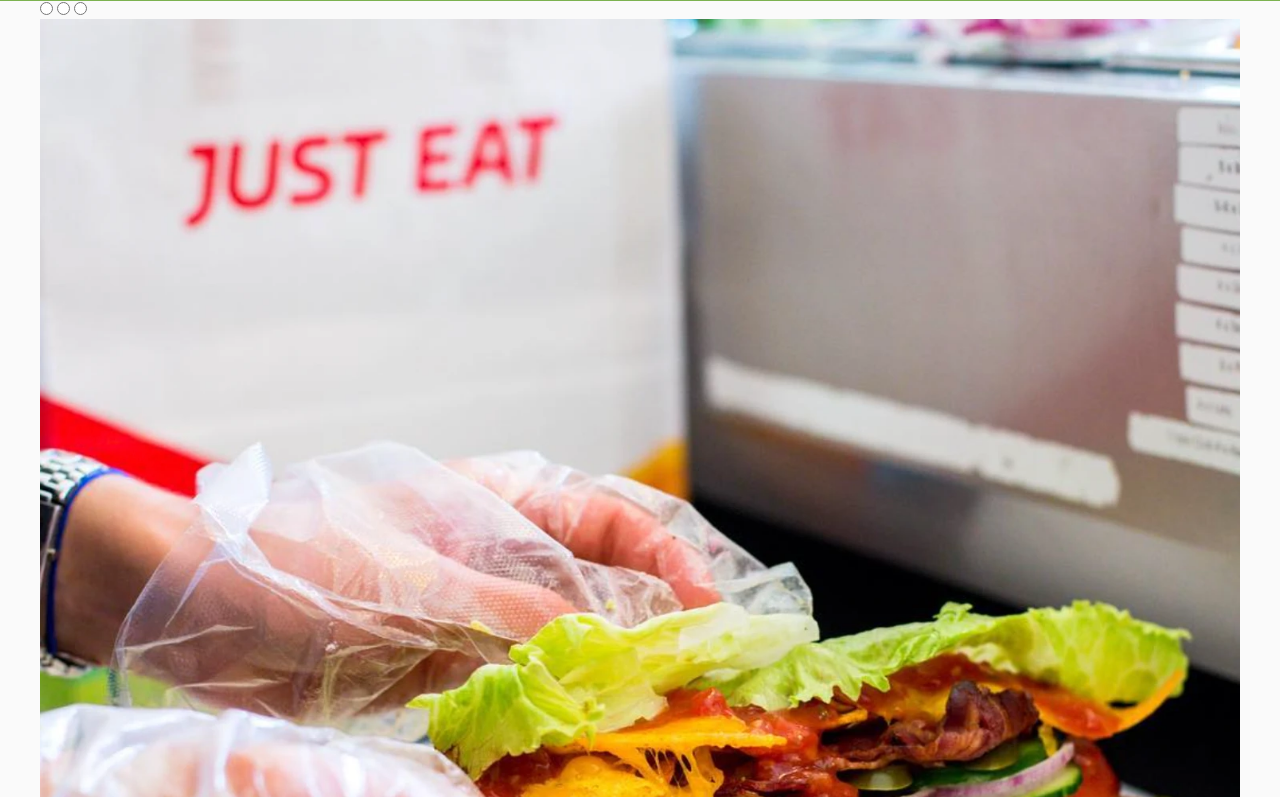
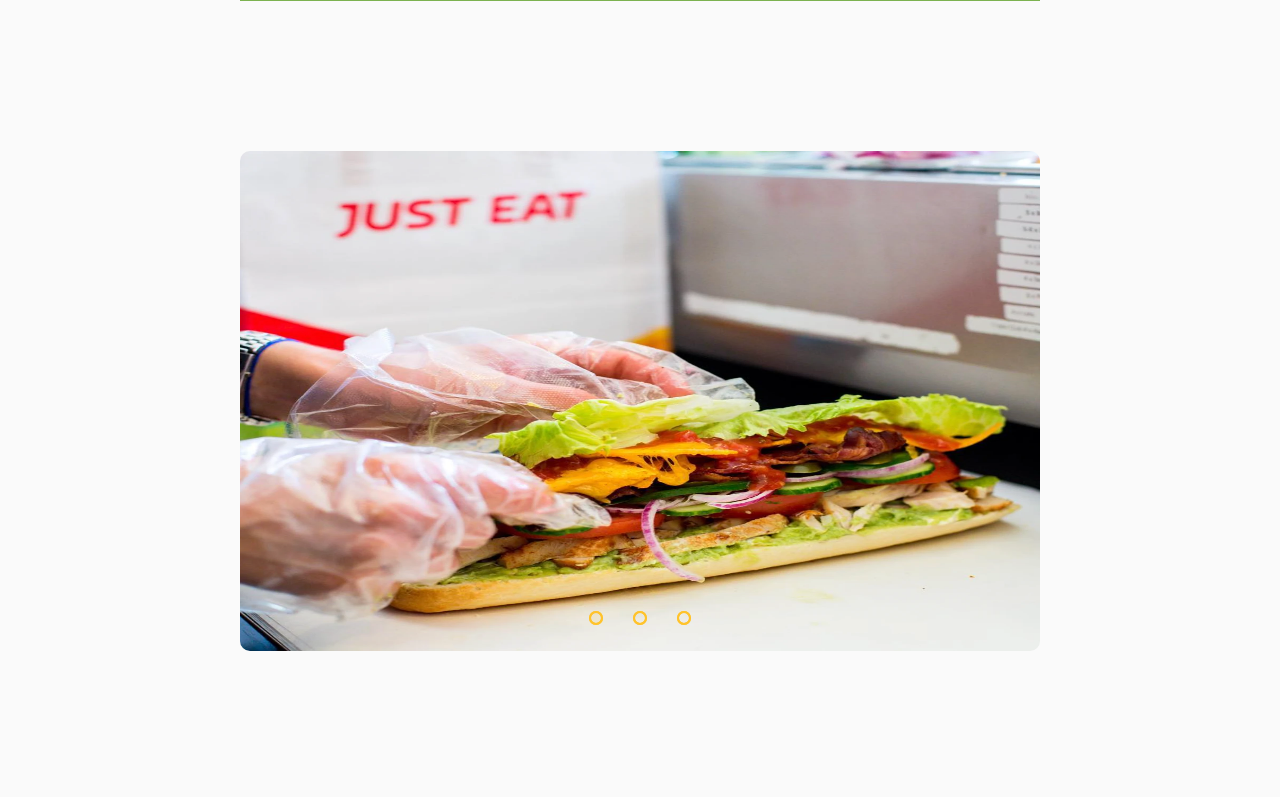
Before and after one commit to hepf0001/eclipse, a plain HTML site: page om_eclipse.html in a window 1280 px wide. Shown: the part 104-901 px from the top of the page. Drawn offline with nearby package versions, Linux system fonts and the light colour scheme; a web font is replaced by a local one.

Commit message:
Slider første udgave færdig

```diff
--- a/css/om_eclipse.css
+++ b/css/om_eclipse.css
@@ -4,3 +4,113 @@
     width: 100%;
     padding: 10px 10px 10px;
   }
+
+
+/* Billede slider */
+body{
+height: 100vh;
+justify-self: center;
+align-items: center;
+}
+
+.section{
+  height: 100vh;
+  display: flex;
+  justify-content: center;
+  align-items: center;
+}
+
+.slider{
+  width: 800px;
+  height: 500px;
+  border-radius: 10px;
+  overflow: hidden;
+}
+
+.slide{
+  width: 500%;
+  height: 500px;
+  display: flex;
+}
+
+.slide input{
+  display: none;
+}
+
+.st{
+  width: 20%;
+  transition: 2s;
+}
+
+.st img{
+  width: 800px;
+  height: 500px;
+}
+
+.nav-m{
+  position: absolute;
+  width: 800px;
+  margin-top: -40px;
+  justify-content: center;
+  display: flex;
+}
+
+.m-btn{
+  border: 2px solid #ffc32b;
+  padding: 5px;
+  border-radius: 10px;
+  cursor: pointer;
+  transition: 1s;
+}
+
+.m-btn:not(:last-child){
+  margin-right: 30px;
+}
+
+.m-btn:hover{
+  background-color: #ffc32b;
+}
+
+#radio1:checked ~.first{
+  margin-left: 0;
+}
+
+#radio2:checked ~.first{
+  margin-left: -20%;
+}
+
+#radio3:checked ~.first{
+  margin-left: -40%;
+}
+
+.nav-auto{
+  position: absolute;
+  width: 800px;
+  margin-top: 460px;
+  display: flex;
+  justify-content: center;
+}
+
+.nav-auto div{
+  border: 2px solid #ffc32b;
+  padding: 5px;
+  border-radius: 10px;
+  transition: 1s;
+}
+
+.nav-auto div:not(:last-child){
+  margin-right: 30px;
+  justify-content: center;
+}
+
+#radio1:checked ~ .nav-auto .a-b1{
+  background-color: #ffc32b;
+}
+
+#radio2:checked ~ .nav-auto .a-b2{
+  background-color: #ffc32b;
+}
+
+#radio3:checked ~ .nav-auto .a-b3{
+  background-color: #ffc32b;
+}
--- a/om_eclipse.html
+++ b/om_eclipse.html
@@ -53,8 +53,24 @@
               <div class="a-b3"></div>
             </div>
           </div>
+
+          <div class="nav-m">
+            <label for="radio1" class="m-btn"></label>
+            <label for="radio2" class="m-btn"></label>
+            <label for="radio3" class="m-btn"></label>
+          </div>
         </div>
       </section>
+      <script type="text/javascript">
+        var counter = 1;
+        setInterval(function () {
+          document.getElementById("radio" + counter).checked = true;
+          counter++;
+          if (counter > 3) {
+            counter = 1;
+          }
+        }, 5000);
+      </script>
     </main>
     <footer></footer>
   </body>
```
